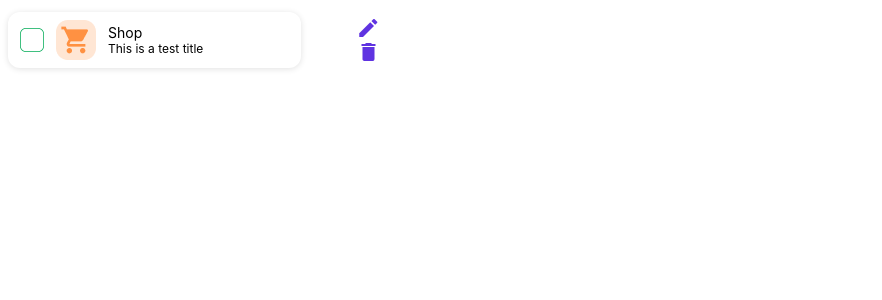
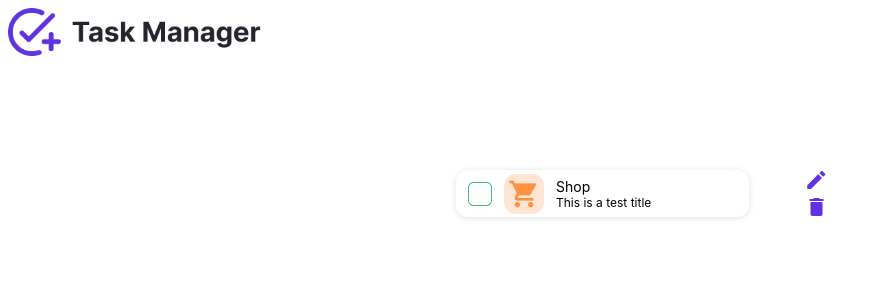
Before and after one commit to carmellit2002/TodoListTictuk, a React (Create React App) app in the folder todo-list-tictuk/: page / in a window 1280 px wide. Shown: the top 300 px of the page, without its empty margins (0-882 px from the left). Built offline with nearby package versions, Linux system fonts and the light colour scheme.

Commit message:
Created a header for the application

```diff
--- /dev/null
+++ b/todo-list-tictuk/src/Components/Header/Header.jsx
@@ -0,0 +1,11 @@
+import React from "react";
+import LogoIcon from "../../Assets/Logo.png";
+import { HeaderContainer, Logo } from "./styles";
+
+export const Header = () => {
+    return <HeaderContainer>
+        <Logo src={LogoIcon}/>
+    </HeaderContainer>
+}
+
+export default Header;
--- /dev/null
+++ b/todo-list-tictuk/src/Components/Header/index.js
@@ -0,0 +1,3 @@
+import Header from "./Header";
+
+export default Header;
--- /dev/null
+++ b/todo-list-tictuk/src/Components/Header/styles.js
@@ -0,0 +1,10 @@
+import styled from "styled-components";
+
+export const HeaderContainer = styled.div`
+    height: 20%;
+    width: 100%;
+`;
+
+export const Logo = styled.img`
+    height: 30%;
+`;
--- a/todo-list-tictuk/src/Containers/Homepage/Homepage.jsx
+++ b/todo-list-tictuk/src/Containers/Homepage/Homepage.jsx
@@ -1,9 +1,11 @@
 import React from "react";
 import { HomepageContainer } from "./styles";
+import Header from "../../Components/Header";
 import TasksList from "../TasksList";
 
 const Homepage = () => {
     return <HomepageContainer>
+        <Header />
         <TasksList />
     </HomepageContainer>
 }
--- a/todo-list-tictuk/src/Containers/TasksList/styles.js
+++ b/todo-list-tictuk/src/Containers/TasksList/styles.js
@@ -1,5 +1,9 @@
 import styled from "styled-components";
 
 export const TasksListContainer = styled.div`
+    height: 80%;
+    width: 100%;
 
+    display: flex;
+    justify-content: center;
 `;
```
